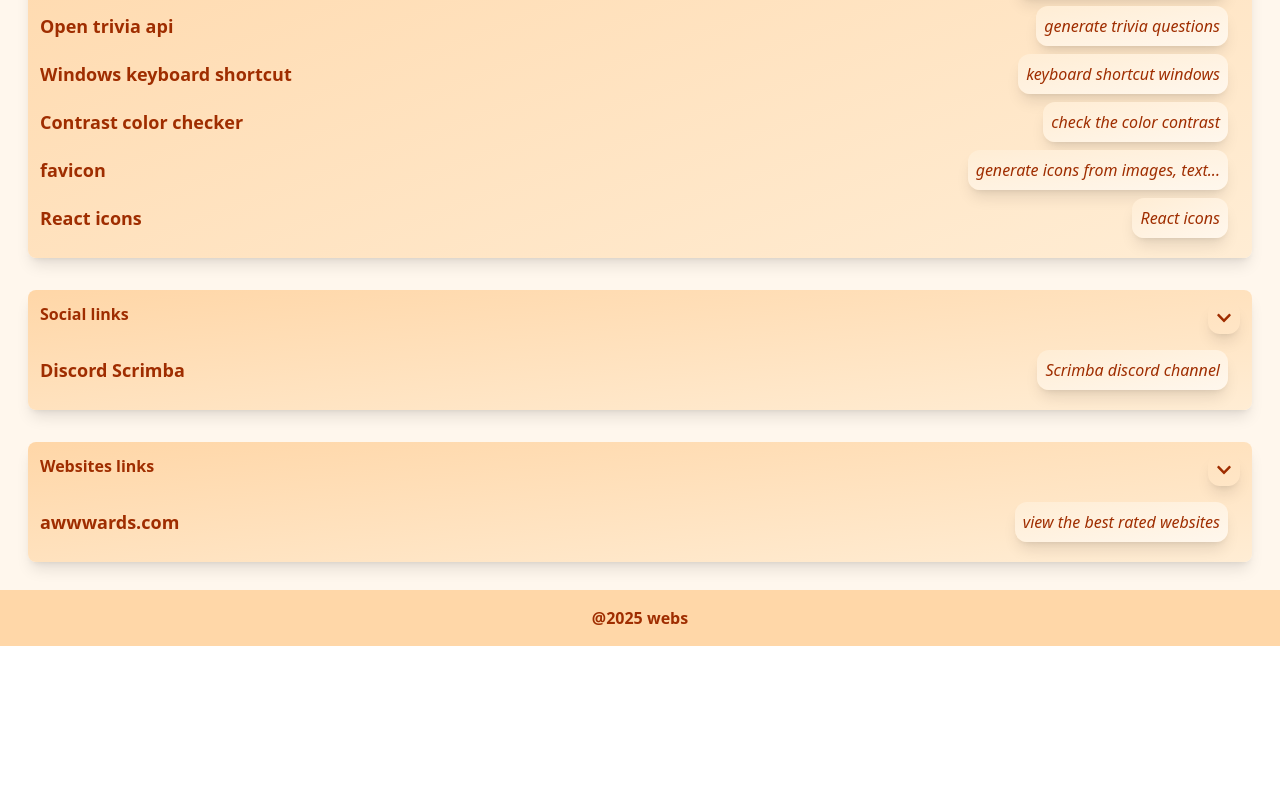
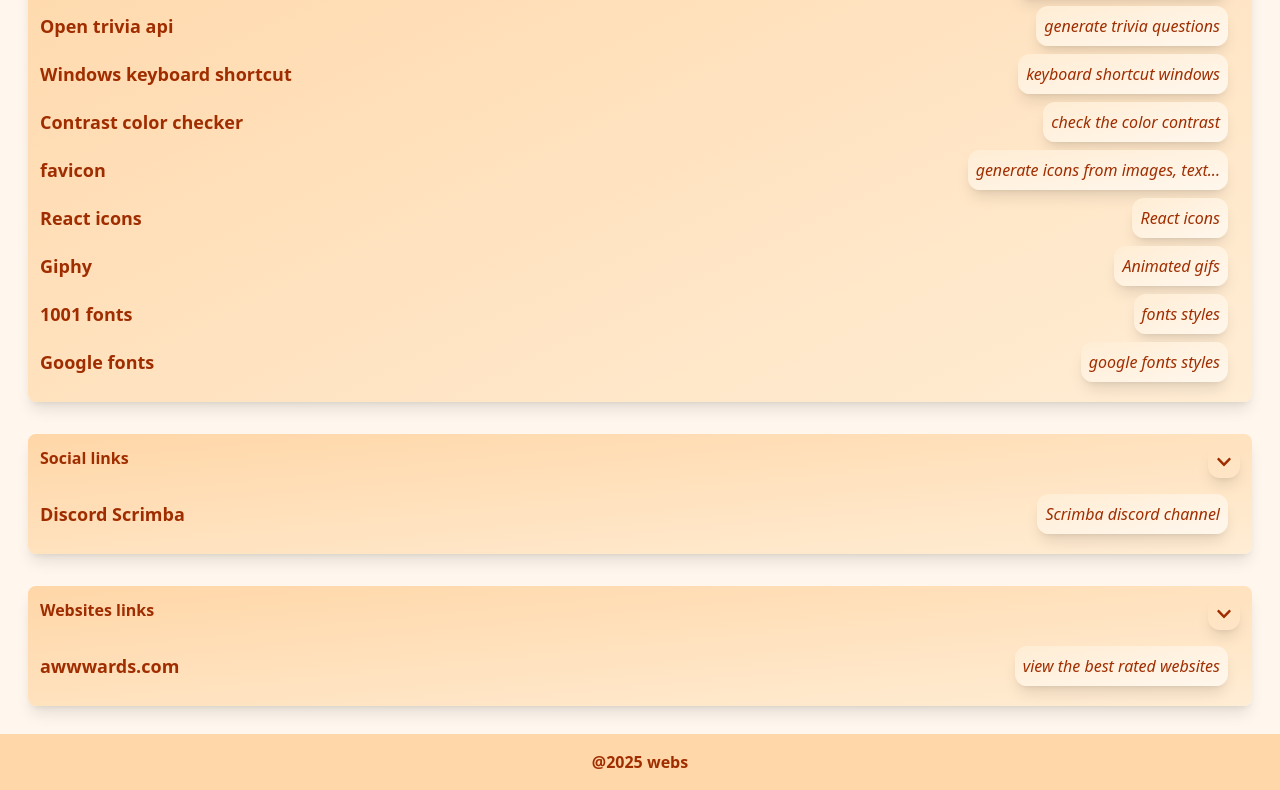
Before and after one commit to gyo82v/webLinks, a React (Vite) app: page / in a window 1280 px wide. Shown: the part 1170-1960 px from the top of the page. Before the commit the page ends 1816 px from the top, so only its background shows below. Built offline with nearby package versions, Linux system fonts and the light colour scheme.

Commit message:
fonts and gifs links

```diff
--- a/src/components/categories/Minsc.jsx
+++ b/src/components/categories/Minsc.jsx
@@ -22,6 +22,9 @@
             </Li>
             <Li href="https://favicon.io/" name="favicon">generate icons from images, text...</Li>
             <Li href="https://react-icons.github.io/react-icons/" name="React icons" >React icons</Li>
+            <Li href="https://giphy.com/" name="Giphy">Animated gifs</Li>
+            <Li href="https://www.1001fonts.com/" name="1001 fonts" >fonts styles</Li>
+            <Li href="https://fonts.google.com/?preview.layout=grid" name="Google fonts" >google fonts styles</Li>
 
         </Section>
     )
```
